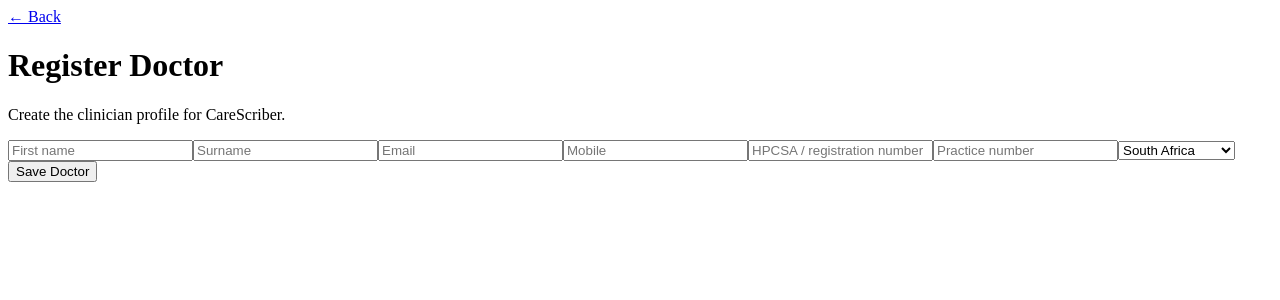
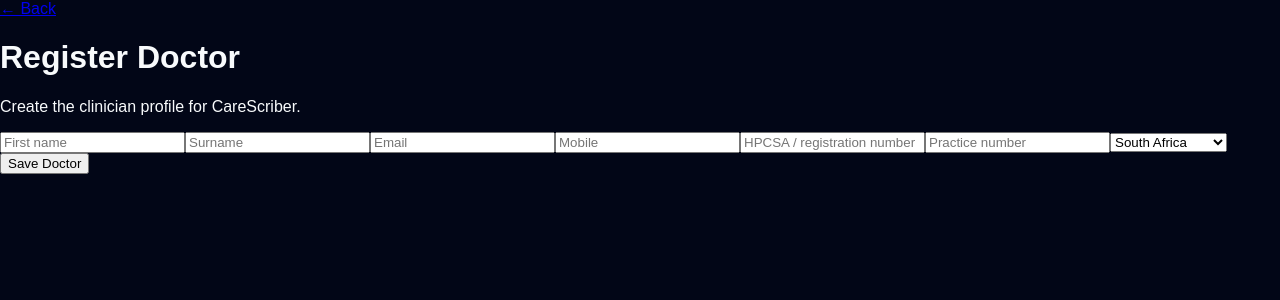
Before and after one commit to Siraajadams/Carescriber-, a Next.js app: page /login in a window 1280 px wide. Shown: the top 300 px of the page. Built offline with nearby package versions, Linux system fonts and the light colour scheme.

Commit message:
Update globals.css

```diff
--- a/app/globals.css
+++ b/app/globals.css
@@ -1,13 +1,21 @@
-.input {
-  width: 100%;
-  border-radius: 12px;
-  background: #0f172a;
-  border: 1px solid #334155;
-  color: white;
-  padding: 12px;
-  outline: none;
+@tailwind base;
+@tailwind components;
+@tailwind utilities;
+
+* {
+  box-sizing: border-box;
 }
 
-.input:focus {
-  border-color: #10b981;
+body {
+  margin: 0;
+  background: #020617;
+  color: #f8fafc;
+  font-family: Arial, Helvetica, sans-serif;
 }
+
+input,
+select,
+textarea,
+button {
+  font-family: inherit;
+}
```
